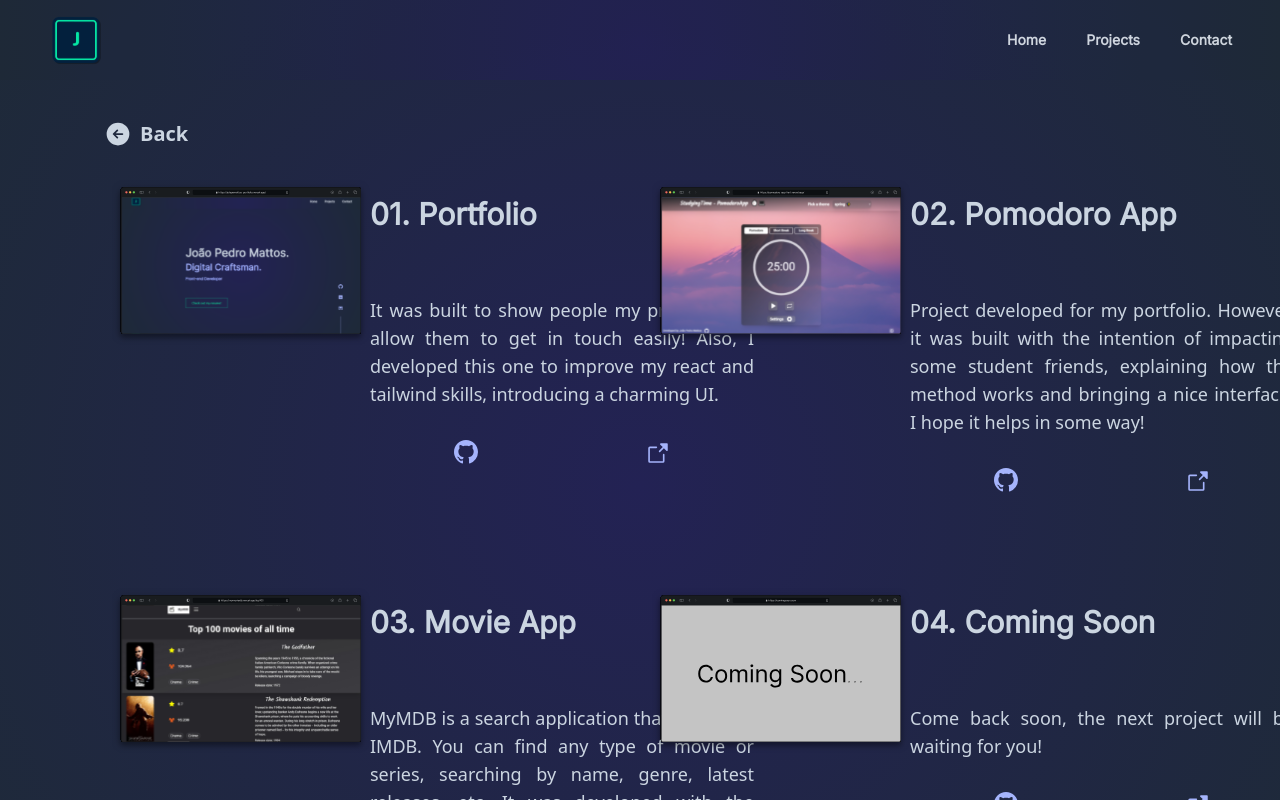
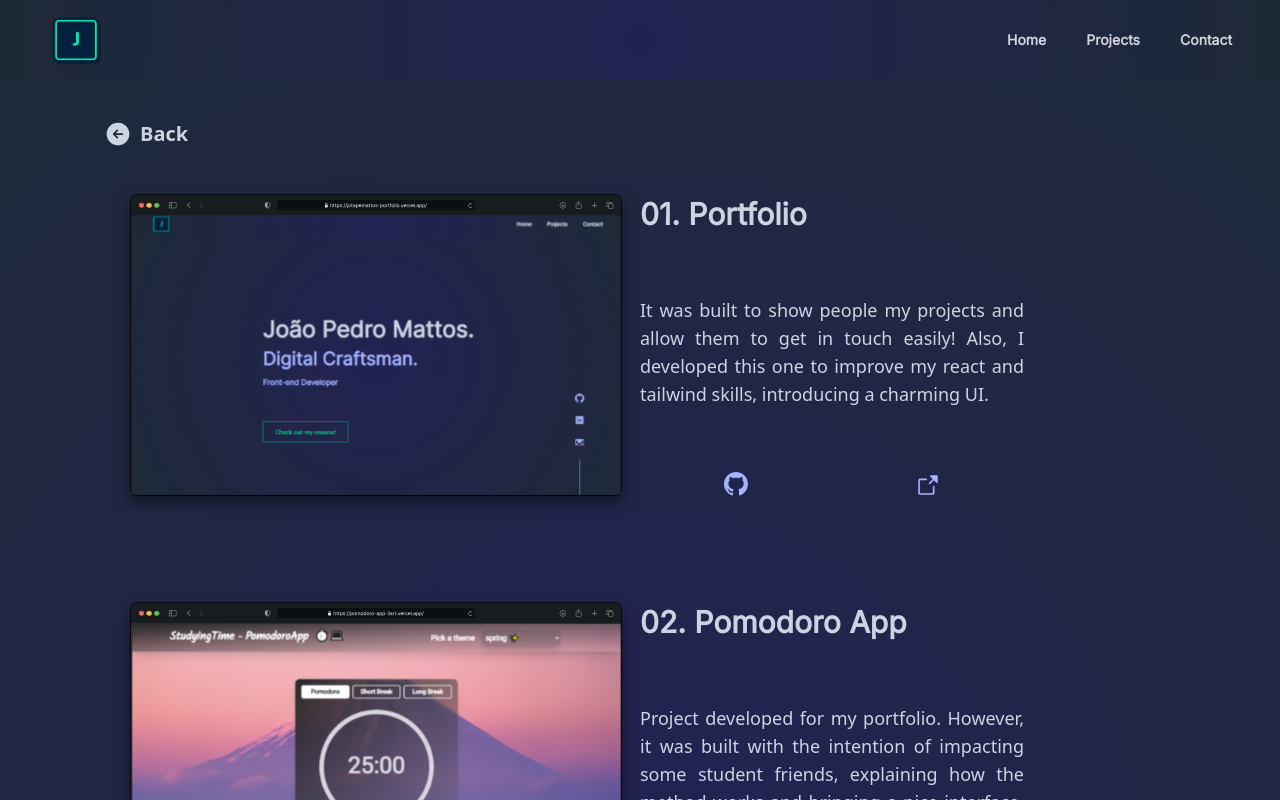
Before and after one commit to jotapemattos/portfolio-jotapemattos, a React (Vite) app: page /moreprojects in a window 1280 px wide. Shown: the top 800 px of the page. Built offline with nearby package versions, Linux system fonts and the light colour scheme.

Commit message:
improve the responsiveness

```diff
--- a/src/pages/Projects.tsx
+++ b/src/pages/Projects.tsx
@@ -25,7 +25,7 @@ export const Projects = () => {
           <ArrowCircleLeft size={28} color="#cbd5e1" weight="fill"/>Back
         </button>
       </Link>
-      <div className="px-6 lg:px-28 pt-6 grid grid-cols-1 xl:grid-cols-2 items-center justify-between lg:gap-6">
+      <div className="px-6 lg:px-28 pt-6 grid grid-cols-1 2xl:grid-cols-2 items-center justify-between lg:gap-6">
         <m.div
           initial={{ x: '50vw', opacity: 0}}
           animate={{ x: 0, opacity: 1 }}
@@ -36,8 +36,8 @@ export const Projects = () => {
           <img src={portfolio} alt="" className='lg:w-1/2 lg:h-full w-full'/>
           <div className='w-full h-96 py-4 flex flex-col items-start justify-start gap-16'>
                 <h1 className='text-3xl font-main text-slate-300 font-bold hidden lg:block'>01. Portfolio</h1>
-            <div className='w-full lg:w-96 flex flex-col justify-between gap-8'>
-              <p className='w-full lg:w-96 text-justify text-lg text-slate-300'>{portfolioDescription}</p>
+            <div className='w-full lg:w-96 flex flex-col justify-between lg:justify-center gap-8'>
+              <p className='w-full lg:w-96 text-justify text-lg text-slate-300 xl:h-36'>{portfolioDescription}</p>
               <div className='flex w-full justify-around'>
                 <a href="https://github.com/jotapemattos/portfolio-jotapemattos" target='_blank'><BsGithub size={24} color="#A5B4FC" className="hover:fill-contrast-color hover:-translate-y-1 hover:scale-110 transition-all duration-300"/></a>
                 <a href="https://jotapemattos-portfolio.vercel.app/" target='_blank'><ArrowSquareOut size={26} color="#A5B4FC" weight="fill" className="hover:fill-contrast-color hover:-translate-y-1 hover:scale-110 transition-all duration-300"/></a>
@@ -55,8 +55,8 @@ export const Projects = () => {
           <img src={pomodoro} alt="" className='lg:w-1/2 lg:h-full w-full'/>
           <div className='w-full h-96 py-4 flex flex-col items-start justify-start gap-16'>
                 <h1 className='text-3xl font-main text-slate-300 font-bold hidden lg:block'>02. Pomodoro App</h1>
-            <div className='w-full lg:w-96 flex flex-col justify-between gap-8'>
-              <p className='w-full lg:w-96 text-justify text-lg text-slate-300'>{pomodoroDescription}</p>
+            <div className='w-full lg:w-96 flex flex-col justify-between lg:justify-center gap-8'>
+              <p className='w-full lg:w-96 text-justify text-lg text-slate-300 xl:h-36'>{pomodoroDescription}</p>
               <div className='flex w-full justify-around'>
                 <a href="https://github.com/jotapemattos/pomodoro-app" target='_blank'><BsGithub size={24} color="#A5B4FC" className="hover:fill-contrast-color hover:-translate-y-1 hover:scale-110 transition-all duration-300"/></a>
                 <a href="https://pomodoro-app-liart.vercel.app/" target='_blank'><ArrowSquareOut size={26} color="#A5B4FC" weight="fill" className="hover:fill-contrast-color hover:-translate-y-1 hover:scale-110 transition-all duration-300"/></a>
@@ -75,7 +75,7 @@ export const Projects = () => {
           <div className='w-full h-96 py-4 flex flex-col items-start justify-start gap-16'>
                 <h1 className='text-3xl font-main text-slate-300 font-bold hidden lg:block'>03. Movie App</h1>
             <div className='w-full lg:w-96 flex flex-col justify-between gap-8'>
-              <p className='w-full lg:w-96 text-justify text-lg text-slate-300'>{movieDescription}</p>
+              <p className='w-full lg:w-96 text-justify text-lg text-slate-300 xl:h-36'>{movieDescription}</p>
               <div className='flex w-full justify-around'>
                 <a href="https://github.com/jotapemattos/mymdb" target='_blank'><BsGithub size={24} color="#A5B4FC" className="hover:fill-contrast-color hover:-translate-y-1 hover:scale-110 transition-all duration-300"/></a>
                 <a href="https://mymoviedb.vercel.app/" target='_blank'><ArrowSquareOut size={26} color="#A5B4FC" weight="fill" className="hover:fill-contrast-color hover:-translate-y-1 hover:scale-110 transition-all duration-300"/></a>
@@ -93,8 +93,8 @@ export const Projects = () => {
           <img src={comingsoon} alt="" className='lg:w-1/2 lg:h-full w-full'/>
           <div className='w-full h-96 py-4 flex flex-col items-start justify-start gap-16'>
                 <h1 className='text-3xl font-main text-slate-300 font-bold hidden lg:block'>04. Coming Soon</h1>
-            <div className='w-full lg:w-96 flex flex-col justify-between gap-8'>
-              <p className='w-full lg:w-96 text-justify text-lg text-slate-300'>{comingSoonDescription}</p>
+            <div className='w-full lg:w-96 flex flex-col justify-between lg:justify-center gap-8'>
+              <p className='w-full lg:w-96 text-justify text-lg text-slate-300 xl:h-36'>{comingSoonDescription}</p>
               <div className='flex w-full justify-around'>
                 <a href="#" target='_blank'><BsGithub size={24} color="#A5B4FC" className="hover:fill-contrast-color hover:-translate-y-1 hover:scale-110 transition-all duration-300"/></a>
                 <a href="#" target='_blank'><ArrowSquareOut size={26} color="#A5B4FC" weight="fill" className="hover:fill-contrast-color hover:-translate-y-1 hover:scale-110 transition-all duration-300"/></a>
```
